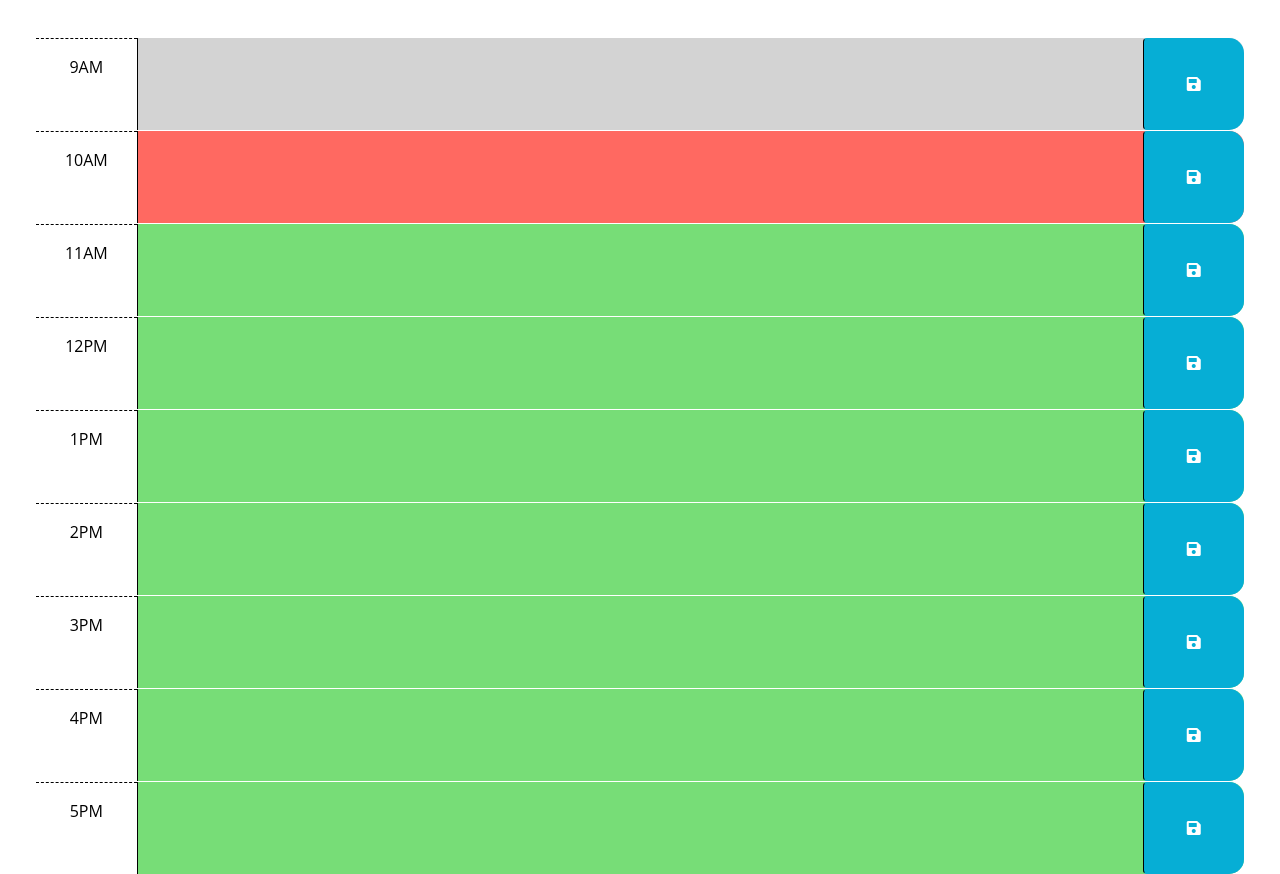
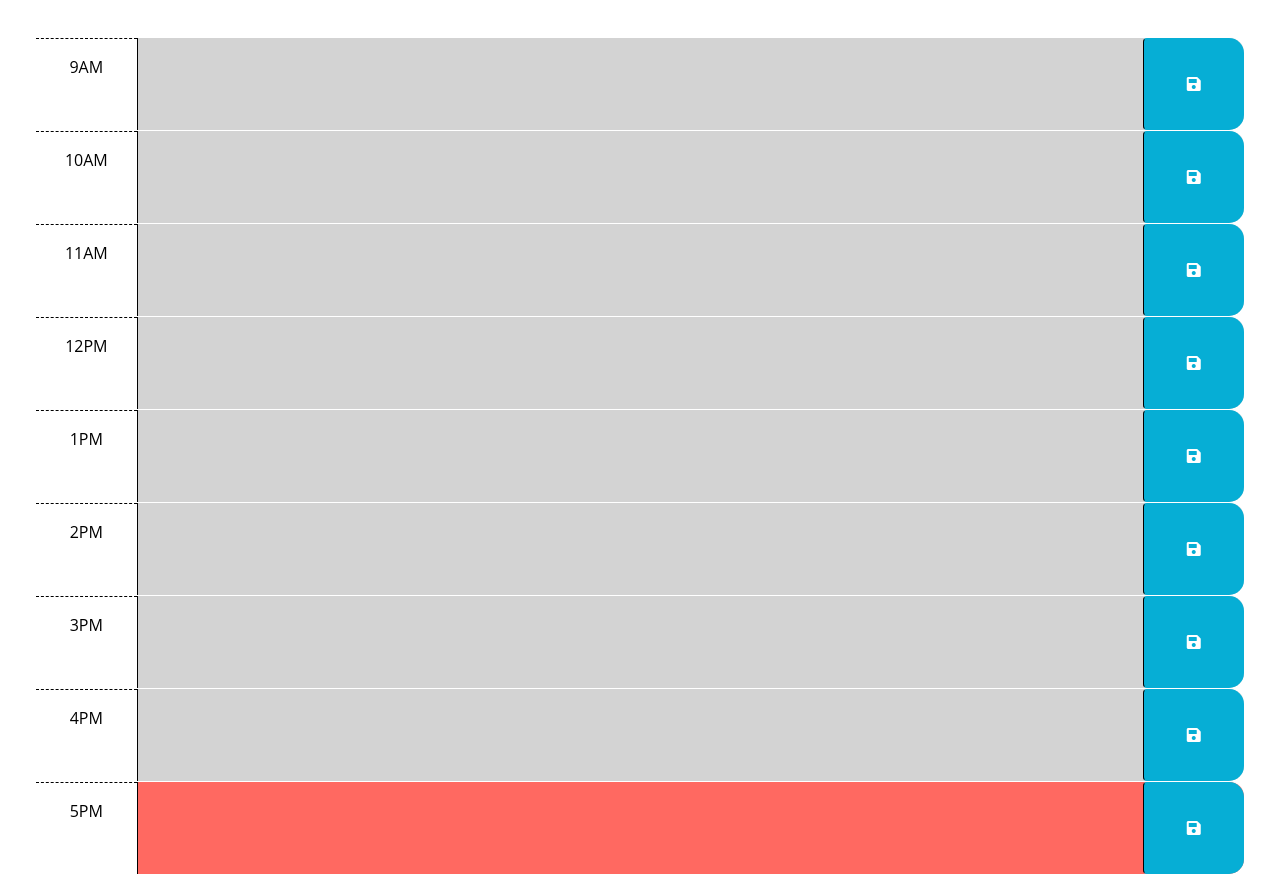
Before and after one commit to SteveHondl/WD_Sched, a plain HTML site: page Develop/index.html in a window 1280 px wide. Shown: the part 260-1134 px from the top of the page. Drawn offline with nearby package versions, Linux system fonts and the light colour scheme.

Commit message:
finished past, present, future function.  Added comments.

```diff
--- a/Develop/index.html
+++ b/Develop/index.html
@@ -31,15 +31,6 @@
       <p id="currentDay" class="lead"></p>
     </header>
     <div class="container-fluid px-5">
-      <!-- Use class for "past", "present", and "future" to apply styles to the
-        time-block divs accordingly. The javascript will need to do this by
-        adding/removing these classes on each div by comparing the hour in the
-        id to the current hour. The html provided below is meant to be an example
-        demonstrating how the css provided can be leveraged to create the
-        desired layout and colors. The html below should be removed or updated
-        in the finished product. Remember to delete this comment once the
-        code is implemented.
-        -->
 
       <!-- Example of a past time block. The "past" class adds a gray background color. -->
       <div id="hour-9" class="row time-block past">
@@ -80,7 +71,7 @@
 
 
       <!-- Example of a future time block. The "future" class adds a green background color. -->
-      <div id="hour-1" class="row time-block future">
+      <div id="hour-13" class="row time-block future">
         <div class="col-2 col-md-1 hour text-center py-3">1PM</div>
         <textarea class="col-8 col-md-10 description" rows="3"> </textarea>
         <button class="btn saveBtn col-2 col-md-1" aria-label="save">
@@ -90,7 +81,7 @@
 
 
           <!-- Example of a future time block. The "future" class adds a green background color. -->
-      <div id="hour-2" class="row time-block future">
+      <div id="hour-14" class="row time-block future">
         <div class="col-2 col-md-1 hour text-center py-3">2PM</div>
         <textarea class="col-8 col-md-10 description" rows="3"> </textarea>
         <button class="btn saveBtn col-2 col-md-1" aria-label="save">
@@ -100,7 +91,7 @@
 
 
       <!-- Example of a future time block. The "future" class adds a green background color. -->
-          <div id="hour-3" class="row time-block future">
+      <div id="hour-15" class="row time-block future">
         <div class="col-2 col-md-1 hour text-center py-3">3PM</div>
         <textarea class="col-8 col-md-10 description" rows="3"> </textarea>
         <button class="btn saveBtn col-2 col-md-1" aria-label="save">
@@ -110,7 +101,7 @@
 
 
       <!-- Example of a future time block. The "future" class adds a green background color. -->
-        <div id="hour-4" class="row time-block future">
+      <div id="hour-16" class="row time-block future">
         <div class="col-2 col-md-1 hour text-center py-3">4PM</div>
         <textarea class="col-8 col-md-10 description" rows="3"> </textarea>
         <button class="btn saveBtn col-2 col-md-1" aria-label="save">
@@ -120,7 +111,7 @@
 
 
       <!-- Example of a future time block. The "future" class adds a green background color. -->
-      <div id="hour-5" class="row time-block future">
+      <div id="hour-17" class="row time-block future">
         <div class="col-2 col-md-1 hour text-center py-3">5PM</div>
         <textarea class="col-8 col-md-10 description" rows="3"> </textarea>
         <button class="btn saveBtn col-2 col-md-1" aria-label="save">
--- a/Develop/script.js
+++ b/Develop/script.js
@@ -5,10 +5,12 @@ $(document).ready(function () {
 
 // Display the current date and time in the header.
 function displayCurrentDateTime() {
-
+    //Dayjs to format current date and time
     var currentDateTime = dayjs().format("dddd, MMMM D YYYY h:mm:ss A");
+    //ID currentDay will no be the current date and time
     $("#currentDay").text(currentDateTime);
   }
+
 
   // Add a listener for click events on the save button.
   $(".saveBtn").on("click", function() {
@@ -18,11 +20,25 @@ $(document).ready(function () {
     var userInput = $(this).siblings('.description').val();
     //Input is saved to local storage for the entered time-block
     localStorage.setItem(clickedTimeBlockId, userInput);
-
-      showAlert("Saved to Local Storage")
+    //A display to show the user the data has been saved
+    showAlert("Appointment Saved")
 
     console.log("Save", clickedTimeBlockId, userInput);
-    });
+    }
+  );
+
+//Function to display alert message in the header
+//Alert will be visible for 2 seconds and disappear
+function showAlert(message) {
+        // Display the alert in the header
+        $("#currentDay").append('<div class="alert alert-success" role="alert">' + message + '</div>');
+        //Timeout the alert
+        setTimeout(function() {
+        $(".alert").remove();
+        //Remove after 1 second
+        }, 2000);
+
+        }
 
 // Function to load user input from local storage.
 function userInputInLocalStorage() {
@@ -37,22 +53,17 @@ $(document).ready(function () {
         //Insert the saved input (value) into the description box within the current time block
         $(this).find('.description').val(userInput);
         }
-    });
        }
+     );
+}
+//Function to update past, present, and future events on the schedule
+function updateCurrentTime(){
+    //Retrieve current hour from dayjs
+    var currentTime = dayjs().hour();
 
-  function showAlert(message) {
-    // Display the alert in the header
-    $("#currentDay").append('<div class="alert alert-success" role="alert">' + message + '</div>');
-    //Timeout the alert
-    setTimeout(function() {
-      $(".alert").remove();
-      //Remove after 1 second
-    }, 1000);
-  }
-
-  function updateCurrentTime(){
-    var currentTime = dayjs().hour();
     console.log("current hour", currentTime);
+    //Current hour is now variable for comparison
+    var currentHour = currentTime
 
     // Get all elements with the class 'time-block'
     var timeBlocks = $(".time-block");
@@ -62,29 +73,31 @@ $(document).ready(function () {
     // Extract the hour from the time block's id
     var timeBlockHour = parseInt($(timeBlocks[i]).attr('id').split('-')[1]);
 
-    // Log the timeBlockHour to the console
+
     console.log("Time Block Hour:", timeBlockHour);
+   //Compare current hour to timeBlockHour to determine if it has already happened
+  if (timeBlockHour < currentHour){
 
-    var currentHour = dayjs().hour();
-    console.log(currentHour);
-
-
+      $(timeBlocks[i]).addClass("past").removeClass("present future");
+  }
+    //If both variables match in type, it is the current hour
+  else if (timeBlockHour == currentHour){
+      $(timeBlocks[i]).addClass("present").removeClass("past future")
+  }
+    //If currentHour is less than timeBlockHour, event has not happened yet
+ else if (timeBlockHour > currentHour) {
+     $(timeBlocks[i]).addClass("future").removeClass("past present")
+    }
   }
 
 }
-
-
-
 
 //Display current time and date
 displayCurrentDateTime();
 //Load user input from local storage
 userInputInLocalStorage();
-
+//Update the past, present, and future time blocks relative to current time (visual)
 updateCurrentTime()
-
-
-
 
 });
 
--- a/Develop/style.css
+++ b/Develop/style.css
@@ -1,6 +1,10 @@
 body {
   font-family: 'Open Sans', sans-serif;
   font-size: 16px;
+}
+
+header {
+  text-align: center;
 }
 
 textarea {
```
Lines whose indentation alone changed are shown as unchanged.
